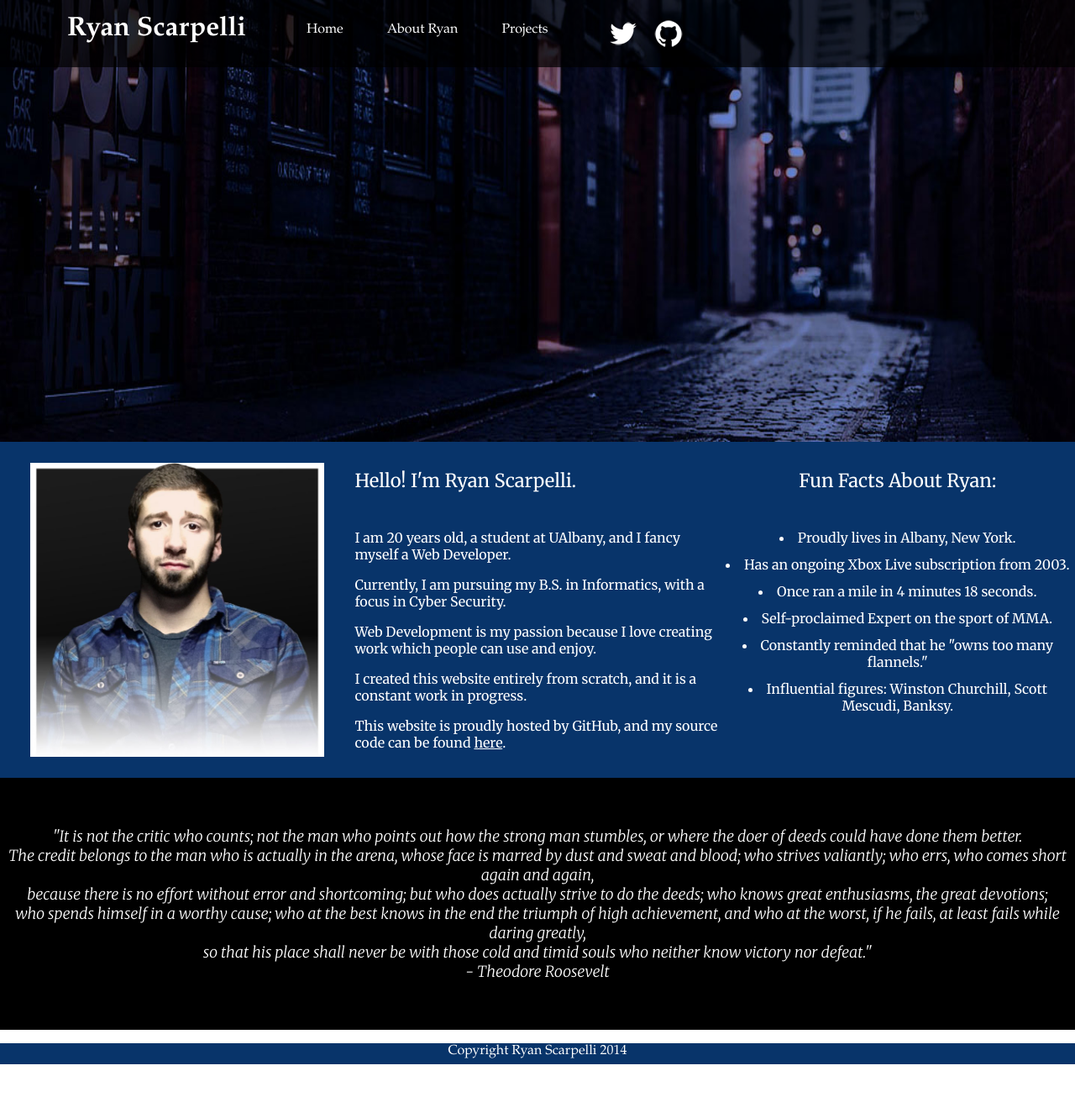
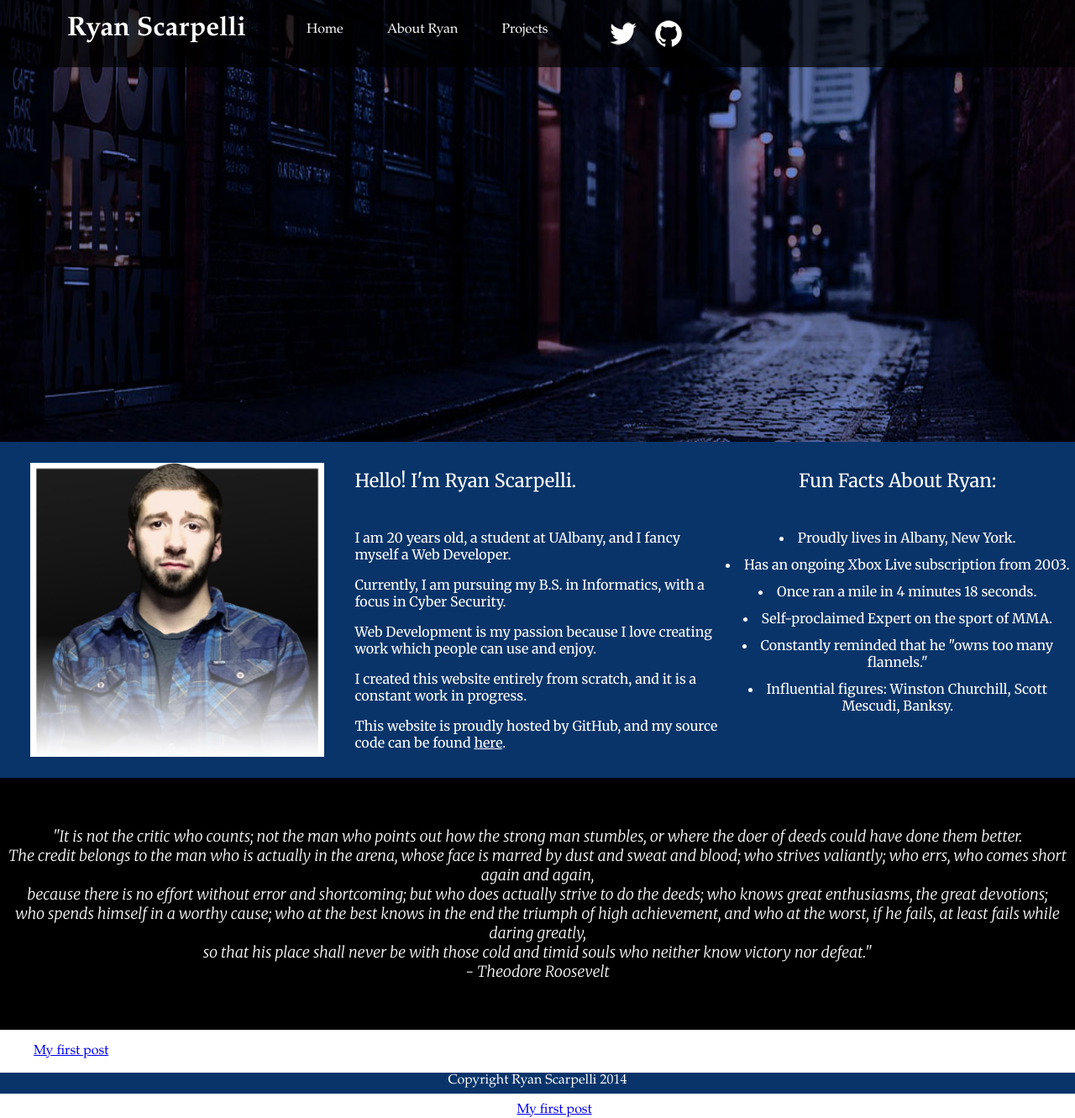
Before and after one commit to RyanNY/ryanny.github.io, a Jekyll site: the page built from index.html, in a window 1280 px wide and 1331 px high. Shown: the whole window at 84% size. Built offline with Jekyll 4.4.1, drawn with Linux system fonts in a browser that asks for light colours.

Commit message:
footer jekyll post links

```diff
--- a/_includes/footer.html
+++ b/_includes/footer.html
@@ -1,5 +1,12 @@
 		<footer>
 			<p>Copyright Ryan Scarpelli 2014</p>
+						<ul>
+  {% for post in site.posts %}
+    <li>
+      <a href="{{ post.url }}">{{ post.title }}</a>
+    </li>
+  {% endfor %}
+</ul>
 		</footer>
 	</body>
 	</html>
--- a/index.html
+++ b/index.html
@@ -64,4 +64,15 @@ layout: default
 			</p>
 			</div>
 		</div>
+
+
+		<div>
+			<ul>
+  {% for post in site.posts %}
+    <li>
+      <a href="{{ post.url }}">{{ post.title }}</a>
+    </li>
+  {% endfor %}
+</ul>
+</div>
 	<!-- Begin Footer -->
```
